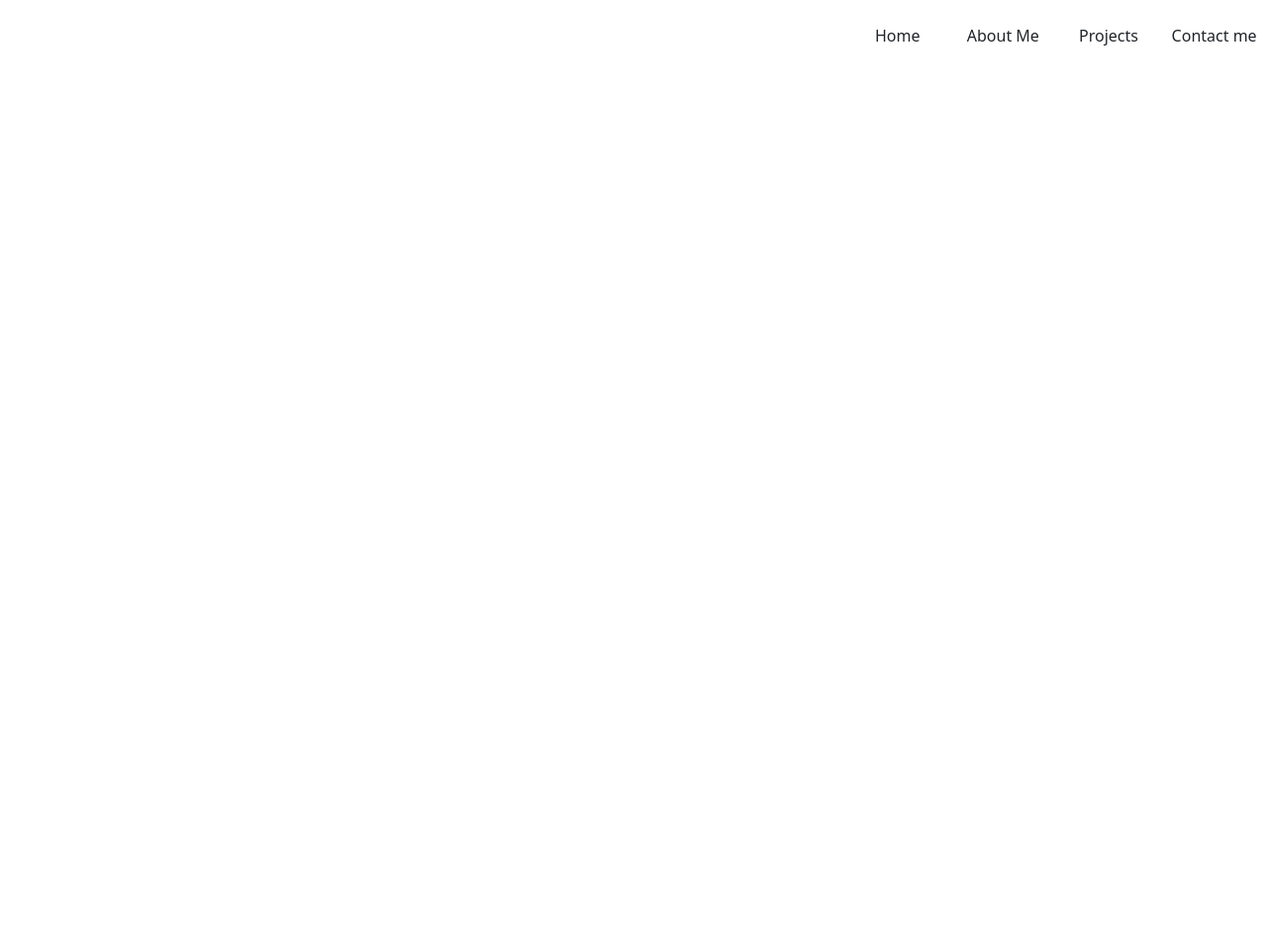
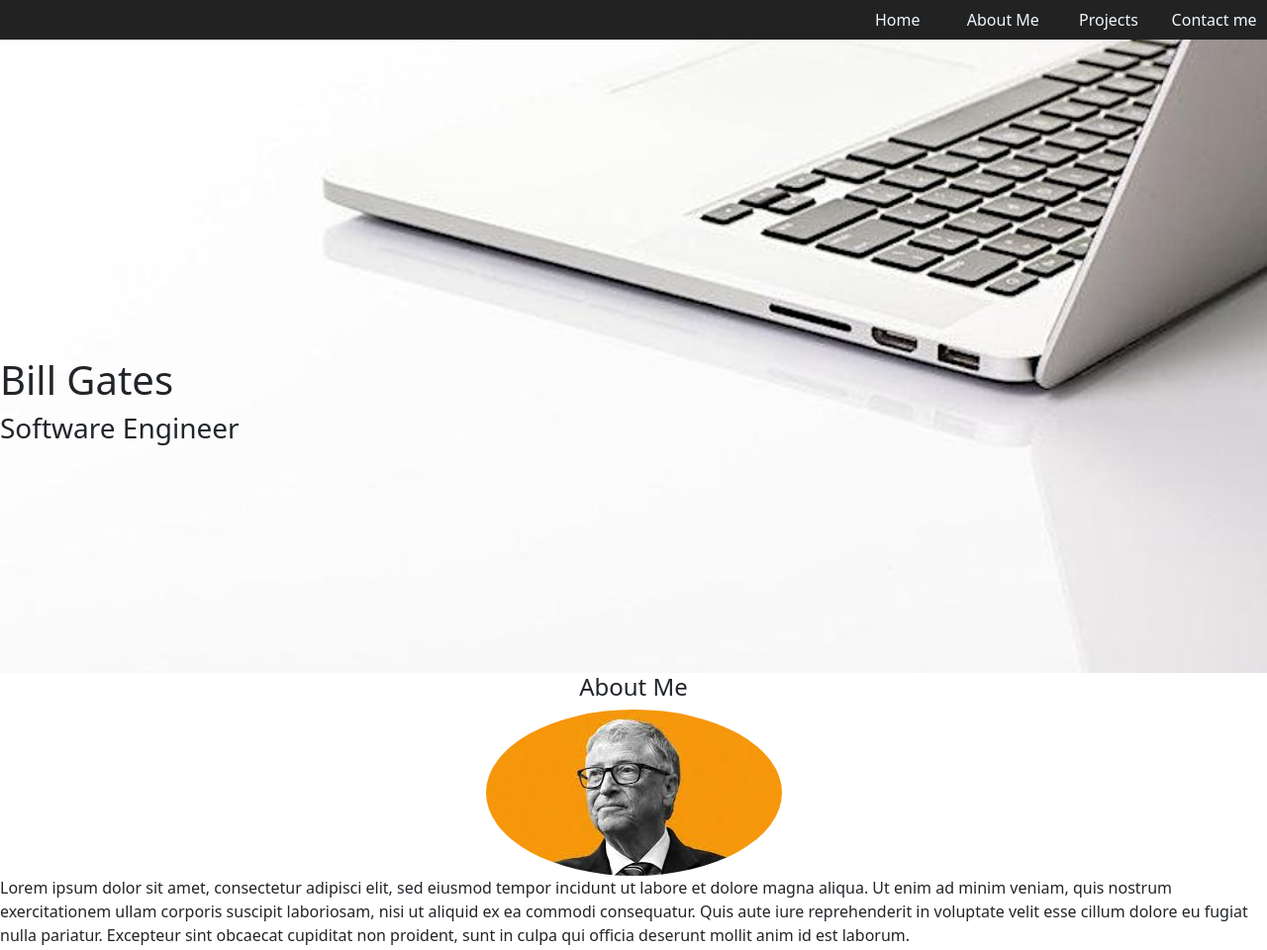
Before and after one commit to VRosa-jpg/AboutMeWebpage, a plain HTML site: page index.html in a window 1280 px wide. Shown: the whole page at 99% size. Before the commit the page ends 800 px from the top, so only its background shows below. Drawn offline with nearby package versions, Linux system fonts and the light colour scheme.

Commit message:
Update: My project section, About me section

```diff
--- a/index.html
+++ b/index.html
@@ -3,25 +3,41 @@
 <head>
     <meta charset="UTF-8">
     <meta name="viewport" content="width=device-width, initial-scale=1.0">
+    <link rel="stylesheet" href="https://cdn.jsdelivr.net/npm/bootstrap@5.3.3/dist/css/bootstrap.min.css">
     <link rel="stylesheet" href="styles.css">
-    <link rel="stylesheet" href="https://cdn.jsdelivr.net/npm/bootstrap@5.3.3/dist/css/bootstrap.min.css">
     <title>Document</title>
 </head>
 <body>
     <!-- NavBar -->
     <div class="container-fluid text-center">
-        <div class="row">
+        <div class="row bg-color-navbar">
             <!-- sm: 540px md:720px lg:992px xl:1200px -->
             <!-- p-0: padding-0 -->
-            <div class="col-sm-4 col-md-4 col-lg-8 col-xl-8 p-0 " > </div>
-            <div class="col-sm-2 col-md-2 col-lg-1 col-xl-1 p-0 py-4">Home</div>
-            <div class="col-sm-2 col-md-2 col-lg-1 col-xl-1 p-0 py-4">About Me</div>
-            <div class="col-sm-2 col-md-2 col-lg-1 col-xl-1 p-0 py-4">Projects</div>
-            <div class="col-sm-2 col-md-2 col-lg-1 col-xl-1 p-0 py-4">Contact me</div>
+            <div class="col-sm-4 col-md-4 col-lg-8 col-xl-8 p-0" > </div>
+            <div class="col-sm-2 col-md-2 col-lg-1 col-xl-1 p-0 py-2">Home</div>
+            <div class="col-sm-2 col-md-2 col-lg-1 col-xl-1 p-0 py-2">About Me</div>
+            <div class="col-sm-2 col-md-2 col-lg-1 col-xl-1 p-0 py-2">Projects</div>
+            <div class="col-sm-2 col-md-2 col-lg-1 col-xl-1 p-0 py-2">Contact me</div>
         </div>
     </div>
 
-    <div class="container">
+    <!-- Hero Section -->
+    <div id="profile-section" class="container-fluid position-relative p-0">
+        <img src="computer_image.jpg" alt="computer" class="img-fluid w-100 hero-img">
+        <div class="overlay-text position-absolute top-50 translate-start">
+            <h1 class="text">Bill Gates</h1>
+            <h3 class="text">Software Engineer</h3>
+        </div>
+    </div>
+
+    <!-- Profile -->
+    <div>
+        <h4 class="text-center">About Me</h4>
+        <img src="bill_gates.jpg" alt="software-engineer" class="rounded-circle mx-auto d-block">
+        <p>Lorem ipsum dolor sit amet, consectetur adipisci elit, sed eiusmod tempor incidunt ut labore et dolore magna aliqua. Ut enim ad minim veniam, quis nostrum exercitationem ullam corporis suscipit laboriosam, nisi ut aliquid ex ea commodi consequatur. Quis aute iure reprehenderit in voluptate velit esse cillum dolore eu fugiat nulla pariatur. Excepteur sint obcaecat cupiditat non proident, sunt in culpa qui officia deserunt mollit anim id est laborum.</p>
+    </div>
+    <!-- My Projects -->
+    <div>
 
     </div>
 
--- a/styles.css
+++ b/styles.css
@@ -0,0 +1,14 @@
+body {
+
+}
+
+/* Hero Section */
+
+.bg-color-navbar {
+    color:aliceblue;
+    background-color: rgb(34, 34, 34);
+}
+
+.text {
+
+}
```
Also changed, not shown: bill_gates.jpg (added), computer_image.jpg (added).
